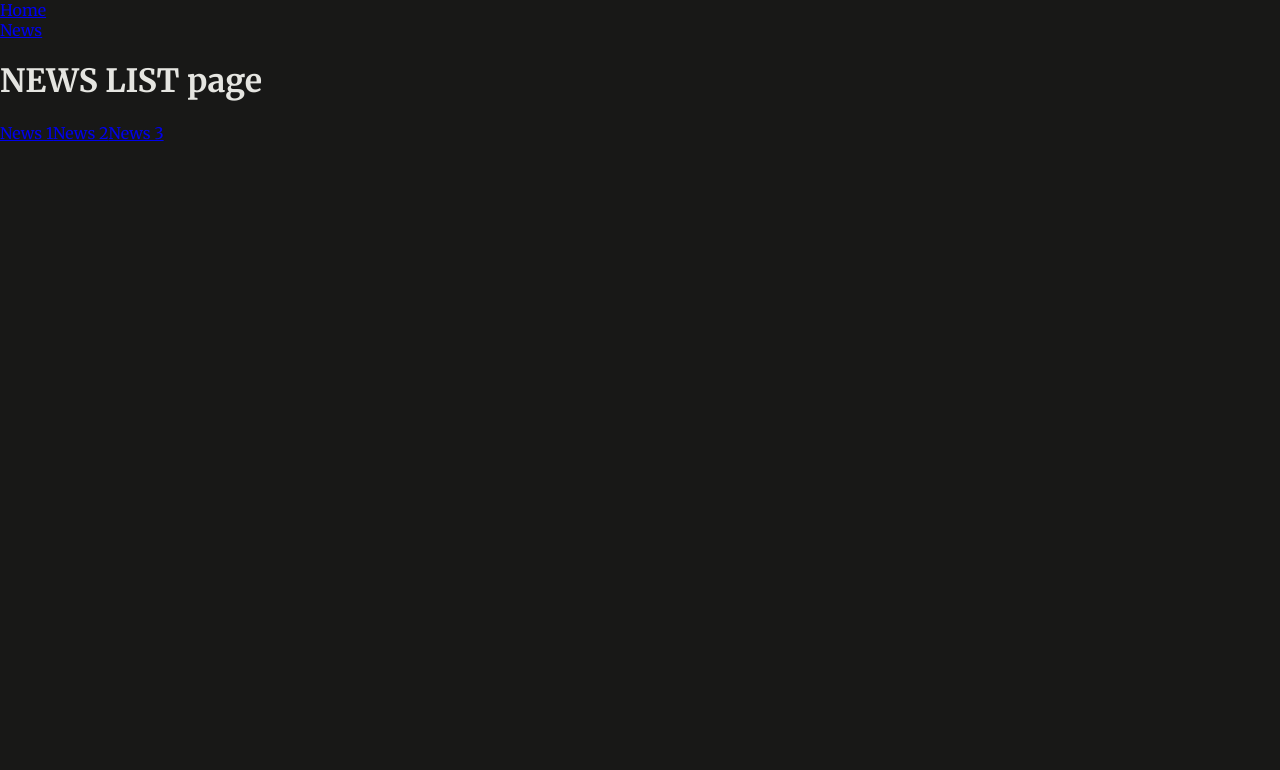
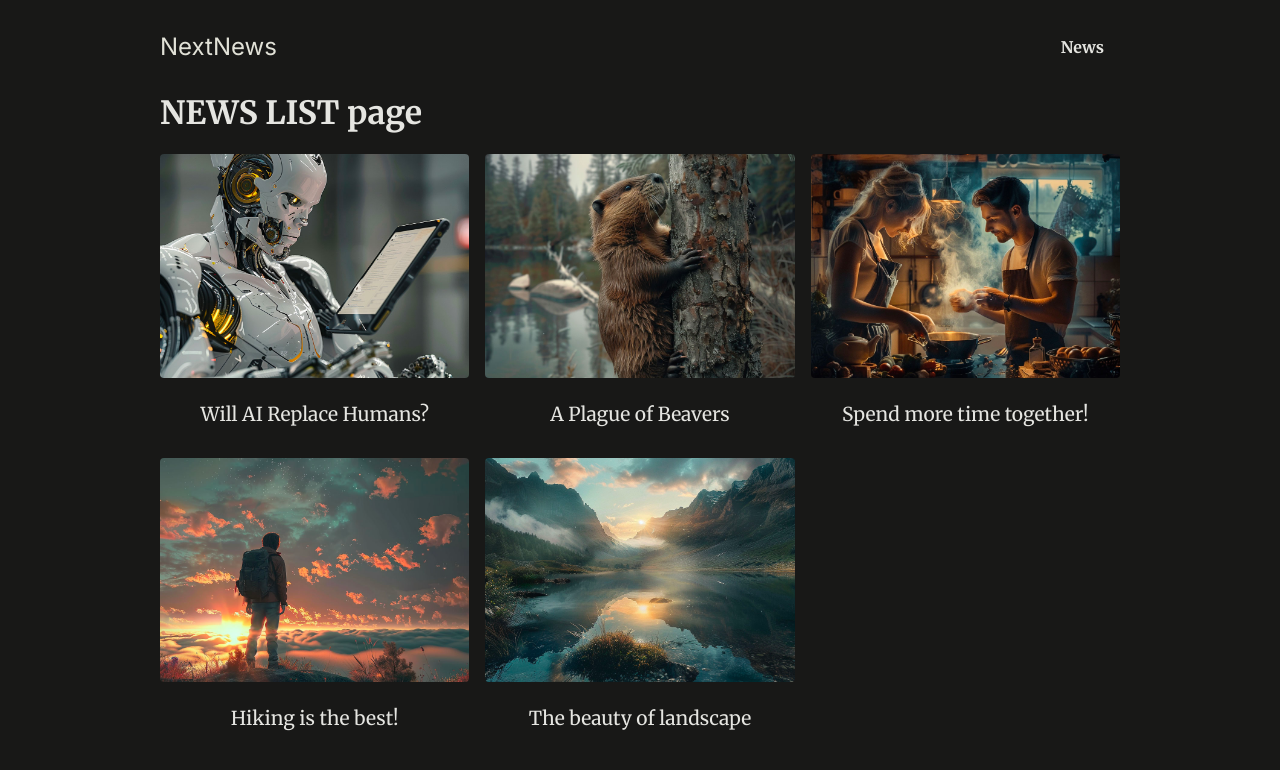
Before and after one commit to GyGaByyyTe/news.does.cool, a Next.js app: page /news in a window 1280 px wide. Shown: the top 770 px of the page. Built offline with nearby package versions, Linux system fonts and the light colour scheme.

Commit message:
update pages

```diff
--- a/app/layout.tsx
+++ b/app/layout.tsx
@@ -15,8 +15,10 @@ export default function RootLayout({ children }: RootLayoutProps) {
   return (
     <html lang="en">
       <body>
-        <MainHeader />
-        {children}
+        <div id="page">
+          <MainHeader />
+          {children}
+        </div>
       </body>
     </html>
   );
--- a/app/news/page.tsx
+++ b/app/news/page.tsx
@@ -1,12 +1,23 @@
 import Link from 'next/link';
+import { NEWS_DB } from '@/news-db';
 
 export default function NewsPage() {
   return (
-    <div id="news">
+    <>
       <h1>NEWS LIST page</h1>
-      <Link href="/news/1">News 1</Link>
-      <Link href="/news/2">News 2</Link>
-      <Link href="/news/3-test-link">News 3</Link>
-    </div>
+      <ul className="news-list">
+        {NEWS_DB.map((newsItem) => (
+          <li key={newsItem.id}>
+            <Link href={`/news/${newsItem.slug}`}>
+              <img
+                src={`/images/news/${newsItem.image}`}
+                alt={newsItem.title}
+              />
+              <span>{newsItem.title}</span>
+            </Link>
+          </li>
+        ))}
+      </ul>
+    </>
   );
 }
--- a/components/MainHeader.tsx
+++ b/components/MainHeader.tsx
@@ -2,15 +2,17 @@ import Link from 'next/link';
 
 export default function MainHeader() {
   return (
-    <header>
-      <ul>
-        <li>
-          <Link href="/">Home</Link>
-        </li>
-        <li>
-          <Link href="/news">News</Link>
-        </li>
-      </ul>
+    <header id="main-header">
+      <div id="logo">
+        <Link href="/">NextNews</Link>
+      </div>
+      <nav>
+        <ul>
+          <li>
+            <Link href="/news">News</Link>
+          </li>
+        </ul>
+      </nav>
     </header>
   );
 }
--- /dev/null
+++ b/news-db.ts
@@ -0,0 +1,47 @@
+export const NEWS_DB = [
+  {
+    id: 'n1',
+    slug: 'will-ai-replace-humans',
+    title: 'Will AI Replace Humans?',
+    image: 'ai-robot.jpg',
+    date: '2021-07-01',
+    content:
+      'Since late 2022 AI is on the rise and therefore many people worry whether AI will replace humans. The answer is not that simple. AI is a tool that can be used to automate tasks, but it can also be used to augment human capabilities. The future is not set in stone, but it is clear that AI will play a big role in the future. The question is how we will use it.',
+  },
+  {
+    id: 'n2',
+    slug: 'beaver-plague',
+    title: 'A Plague of Beavers',
+    image: 'beaver.jpg',
+    date: '2022-05-01',
+    content:
+      'Beavers are taking over the world. They are building dams everywhere and flooding entire cities. What can we do to stop them?',
+  },
+  {
+    id: 'n3',
+    slug: 'couple-cooking',
+    title: 'Spend more time together!',
+    image: 'couple-cooking.jpg',
+    date: '2024-03-01',
+    content:
+      'Cooking together is a great way to spend more time with your partner. It is fun and you get to eat something delicious afterwards. What are you waiting for? Get cooking!',
+  },
+  {
+    id: 'n4',
+    slug: 'hiking',
+    title: 'Hiking is the best!',
+    image: 'hiking.jpg',
+    date: '2024-01-01',
+    content:
+      'Hiking is a great way to get some exercise and enjoy the great outdoors. It is also a great way to clear your mind and reduce stress. So what are you waiting for? Get out there and start hiking!',
+  },
+  {
+    id: 'n5',
+    slug: 'landscape',
+    title: 'The beauty of landscape',
+    image: 'landscape.jpg',
+    date: '2022-07-01',
+    content:
+      'Landscape photography is a great way to capture the beauty of nature. It is also a great way to get outside and enjoy the great outdoors. So what are you waiting for? Get out there and start taking some pictures!',
+  },
+];
```
Also changed, not shown: app/news/[id]/page.tsx (+17 -5 lines), app/not-found.tsx (added, +8 -0 lines).
